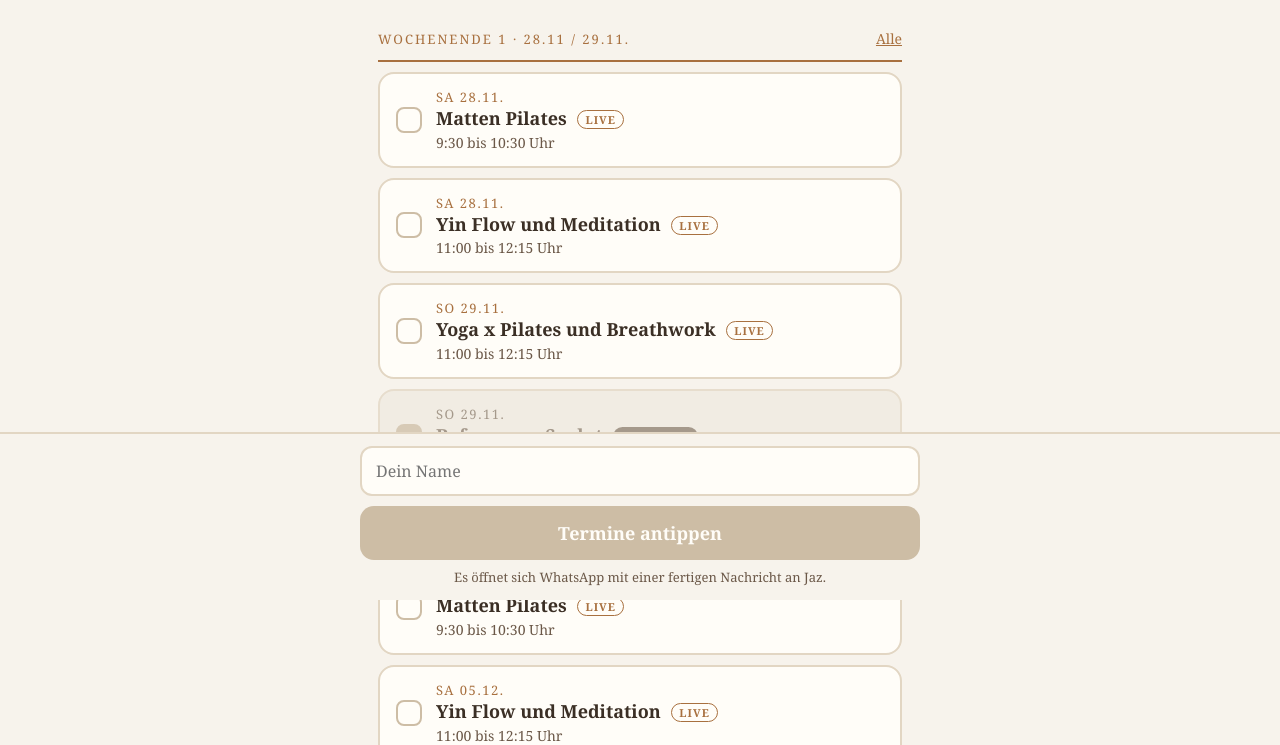
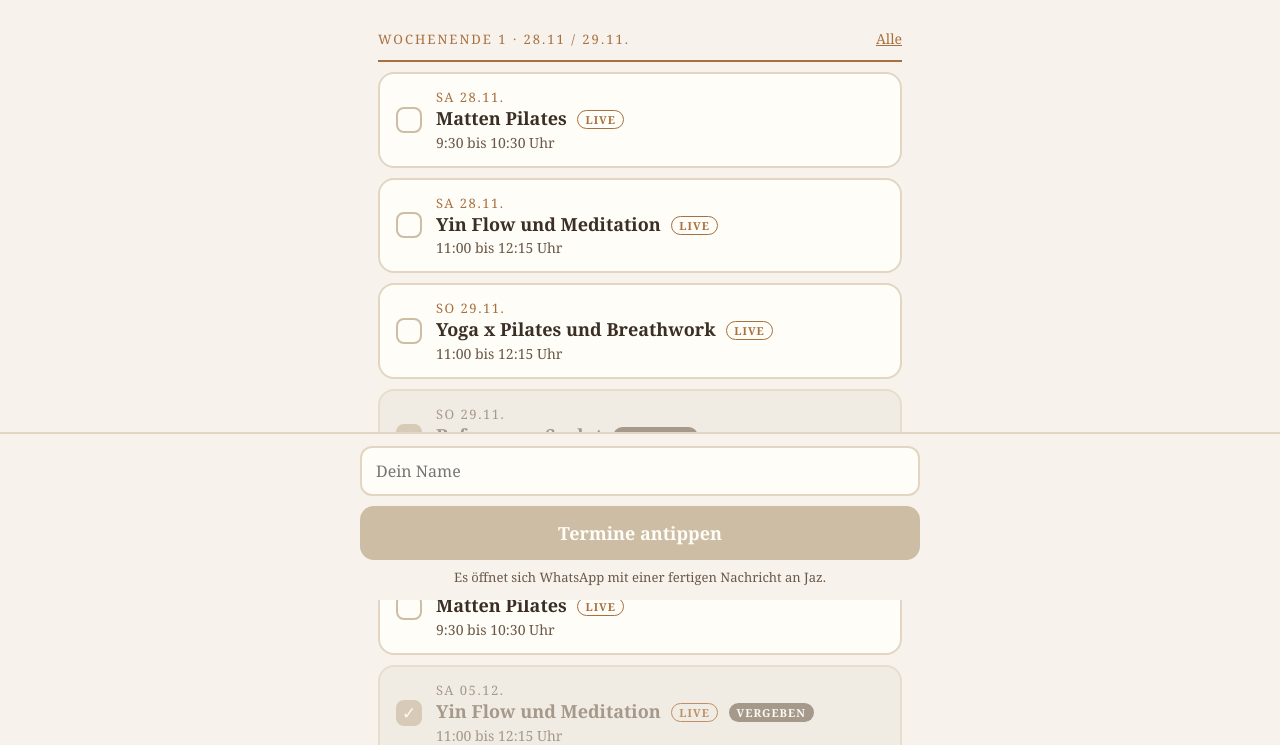
Before and after one commit to JazPYI/pyi-vertretung, a plain HTML site: page index.html in a window 1280 px wide. Shown: the part 200-945 px from the top of the page. Drawn offline with Linux system fonts and the light colour scheme.

Commit message:
Add new courses to the VERGEBEN array

```diff
--- a/index.html
+++ b/index.html
@@ -57,7 +57,13 @@ h1{font-size:30px;line-height:1.12}
 var VERGEBEN = [
   "29.11. Reformer x Sculpt",
   "06.12. Reformer x Sculpt",
-  "20.12. Reformer x Sculpt"
+  "20.12. Reformer x Sculpt",
+  "05.12. Yin Flow und Meditation",
+  "12.12. Matten Pilates",
+  "12.12. Yin Flow und Meditation",
+  "13.12. Yoga x Pilates und Breathwork",
+  "13.12. Reformer x Sculpt",
+  "19.12. Matten Pilates"
 ];
 var NUMBER = "491716954248";
 var courses=[
```
